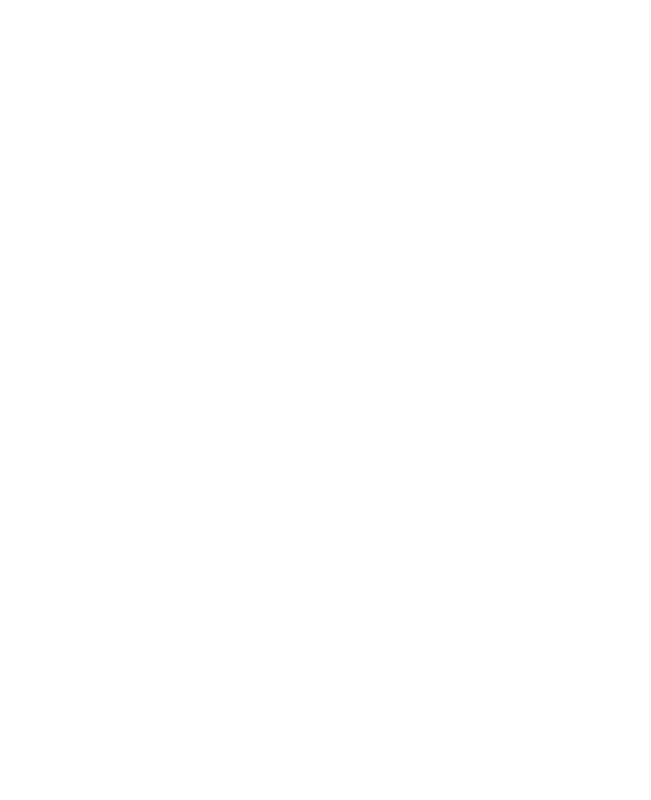
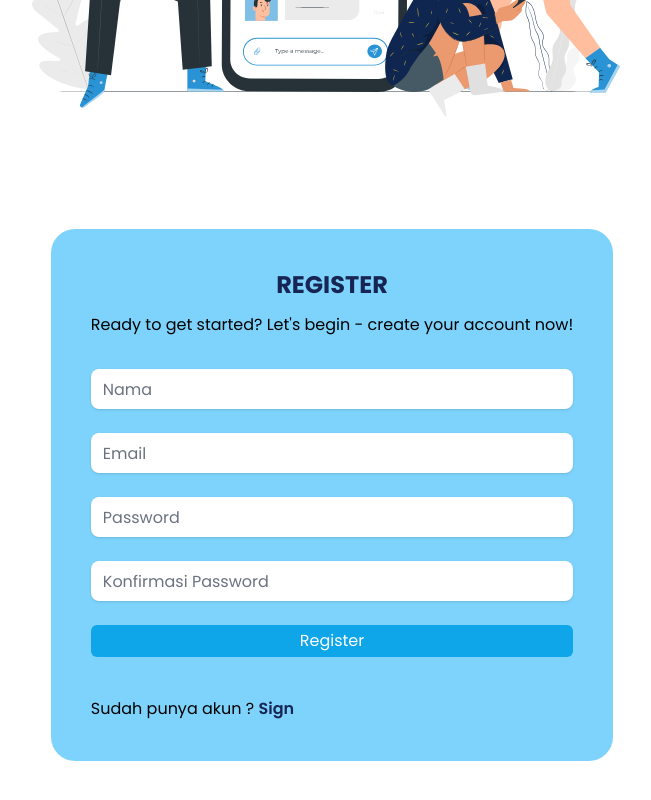
Before and after one commit to Fullstack-39-Skilvul/FE-Capstone-Project, a React (Vite) app: page /register in a window 1280 px wide. Before the commit this address had no page. Shown: the part 350-1150 px from the top of the page, without its empty margins (308-959 px from the left). Before the commit the page ends 800 px from the top, so only its background shows below. Built offline with nearby package versions, Linux system fonts and the light colour scheme.

Commit message:
Menambahkan page register

```diff
--- /dev/null
+++ b/src/pages/registerPage/RegisterPage.jsx
@@ -0,0 +1,55 @@
+import React from "react";
+import { IMAGES } from "../../assets/constant";
+
+function RegisterPage() {
+  return (
+    <div className="flex justify-center min-h-[100vh]">
+      <div className="flex justify-center gap-10 lg:gap-28 mx-10 my-20 items-center flex-wrap">
+        <div className="max-w-full">
+          <img src={IMAGES.gambarLogin} alt="" width={600} />
+        </div>
+        <div className="flex flex-col bg-sky-300 p-10 rounded-3xl">
+          <div className="text-blue-950 font-bold text-center mb-3 text-2xl">
+            REGISTER
+          </div>
+          <div className="text-center mb-8">
+            Ready to get started? Let's begin - create your account now!
+          </div>
+          <form action="" className="flex flex-col gap-6">
+            <input
+              className="h-10 rounded-lg border-none shadow"
+              type="text"
+              placeholder="Nama"
+            />
+            <input
+              className="h-10 rounded-lg border-none shadow"
+              type="email"
+              placeholder="Email"
+            />
+            <input
+              className="h-10 rounded-lg border-none shadow"
+              type="text"
+              placeholder="Password"
+            />
+            <input
+              className="h-10 rounded-lg border-none shadow"
+              type="text"
+              placeholder="Konfirmasi Password"
+            />
+            <button className="w-full py-1 bg-sky-500 rounded-md text-white">
+              Register
+            </button>
+          </form>
+          <div className="mt-10">
+            Sudah punya akun ?{" "}
+            <a className="text-blue-950 font-semibold" href="/login">
+              Sign
+            </a>
+          </div>
+        </div>
+      </div>
+    </div>
+  );
+}
+
+export default RegisterPage;
--- a/src/router/RouterManagement.jsx
+++ b/src/router/RouterManagement.jsx
@@ -3,6 +3,7 @@ import { Route, Routes } from "react-router-dom";
 import LandingPageLayout from "./layout/LandingPageLayout";
 import AdminPageLayout from "./layout/AdminPageLayout";
 import LoginPage from "../pages/loginPage/LoginPage";
+import RegisterPage from "../pages/registerPage/RegisterPage";
 
 function RouterManagement() {
   return (
@@ -11,6 +12,7 @@ function RouterManagement() {
         <Routes>
           <Route path="/" element={<LandingPageLayout />} />
           <Route path="/login" element={<LoginPage />} />
+          <Route path="/register" element={<RegisterPage />} />
           <Route path="/admin/*" element={<AdminPageLayout />} />
         </Routes>
       </Suspense>
```
